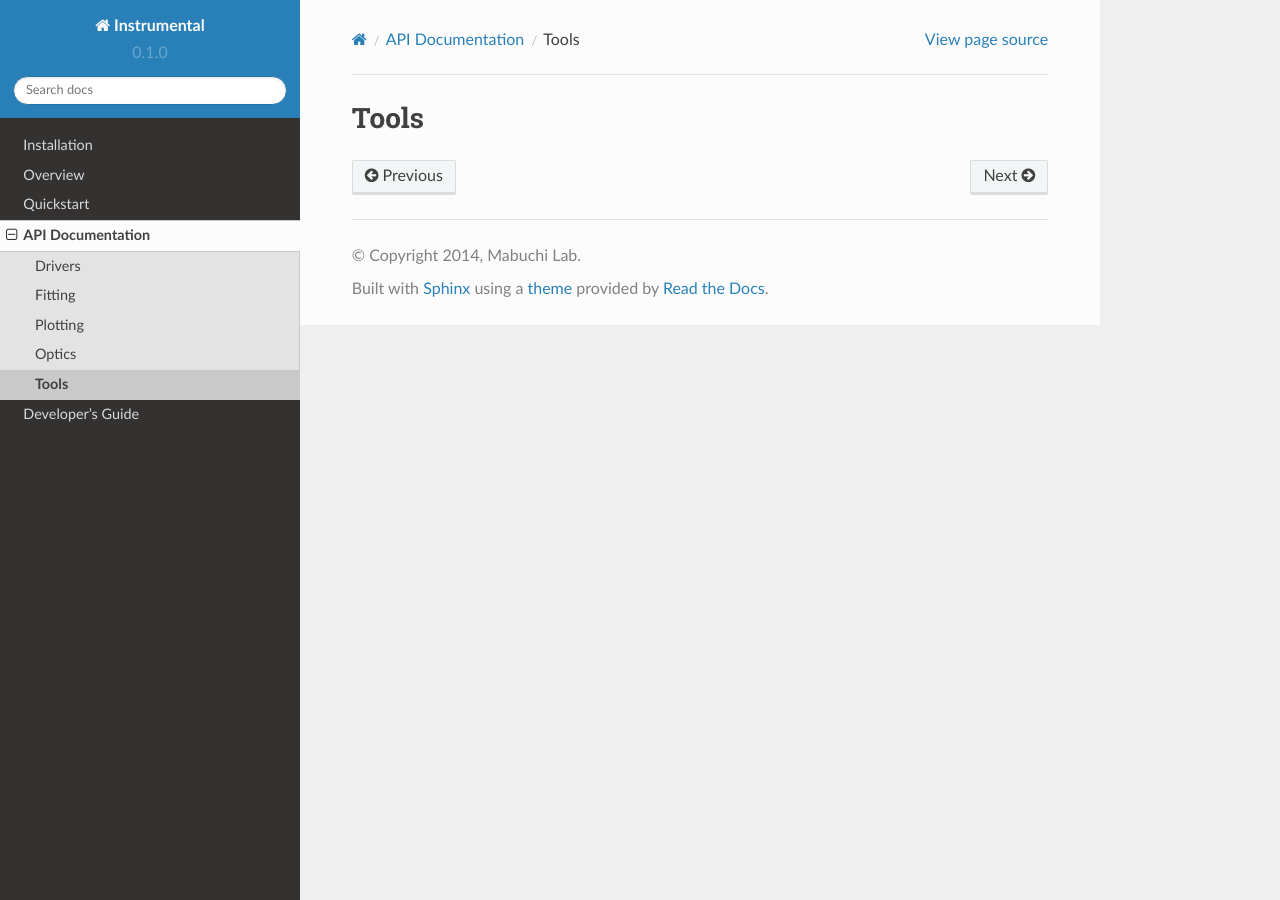
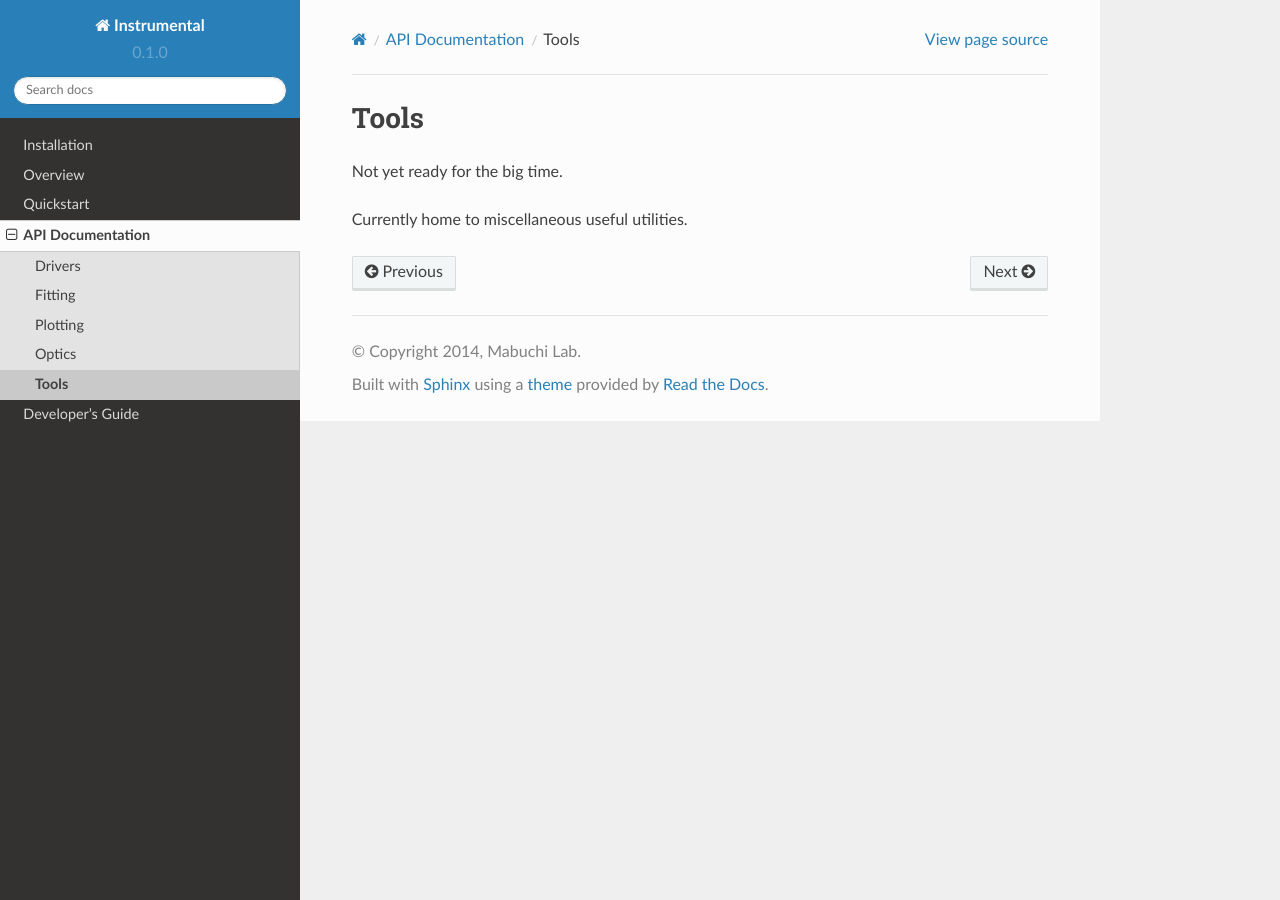
Before and after one commit to mabuchilab/Instrumental, a Sphinx documentation site: the page built from docs/tools.rst, in a window 1280 px wide. Built offline with Sphinx 7.4.7 and the Read the Docs theme 2.0.0, drawn with Linux system fonts in a browser that asks for light colours; formulas are drawn with MathJax 3.

Commit message:
Placeholder docs for tools module

```diff
--- a/docs/tools.rst
+++ b/docs/tools.rst
@@ -1,2 +1,6 @@
 Tools
 =====
+
+Not yet ready for the big time.
+
+Currently home to miscellaneous useful utilities.
```
